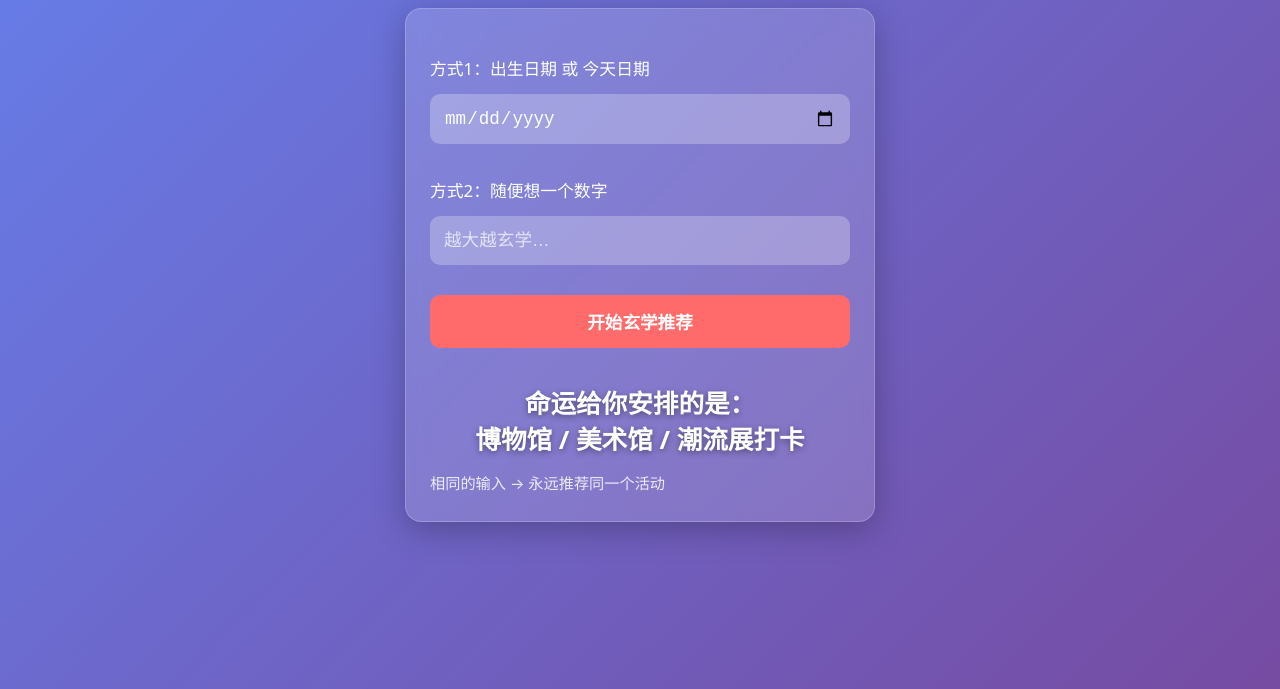
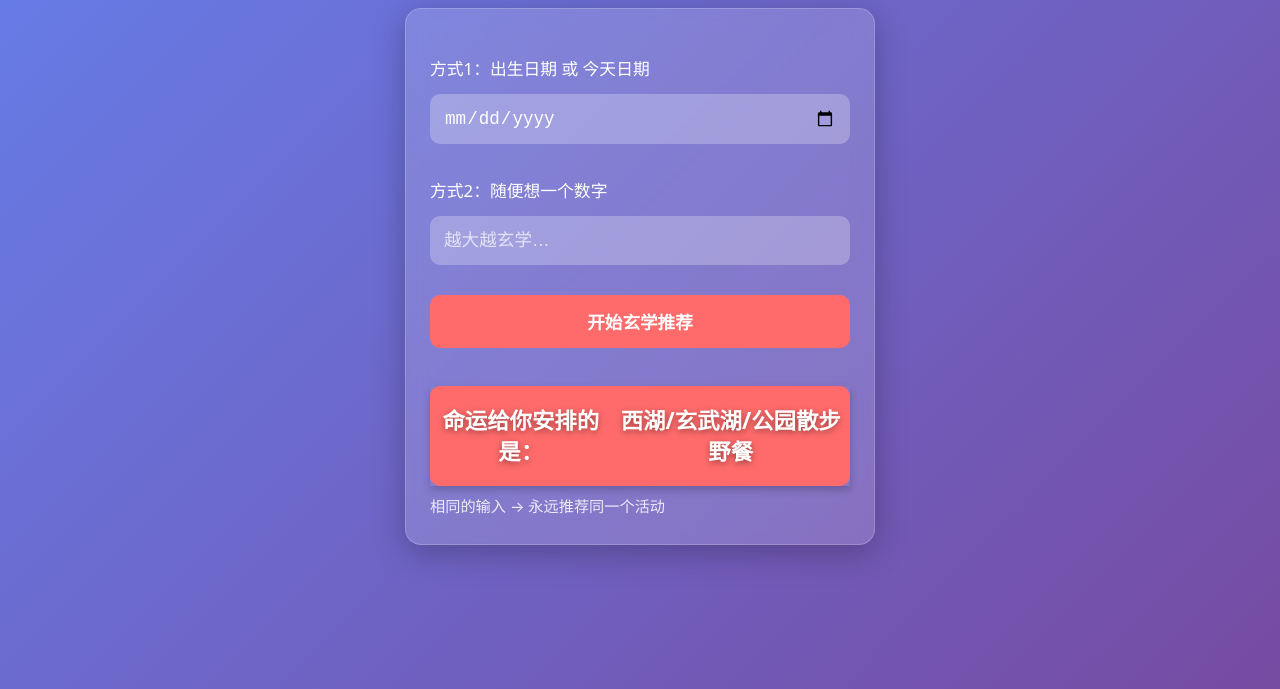
Before and after one commit to ligobasara/randomfun, a plain HTML site: page index.html in a window 1280 px wide. Shown: the part 111-800 px from the top of the page. Drawn offline with Linux system fonts and the light colour scheme.

Commit message:
Enhance activity recommendation with loading and flip effect
Add loading animation and flip card effect for activity recommendation.

```diff
--- a/index.html
+++ b/index.html
@@ -73,11 +73,66 @@
       min-height: 3em;
       line-height: 1.4;
       text-shadow: 0 2px 6px rgba(0,0,0,0.4);
+      perspective: 1000px; /* 为了翻牌效果 */
     }
     .tip {
       font-size: 0.95rem;
       opacity: 0.85;
       margin-top: 8px;
+    }
+    /* Loading 动画（旋转小圈） */
+    #loading {
+      display: none;
+      margin: 32px auto;
+      width: 50px;
+      height: 50px;
+      border: 6px solid rgba(255,255,255,0.3);
+      border-top: 6px solid white;
+      border-radius: 50%;
+      animation: spin 1s linear infinite;
+    }
+    @keyframes spin {
+      0% { transform: rotate(0deg); }
+      100% { transform: rotate(360deg); }
+    }
+    /* 抽卡翻牌效果 */
+    .flip-card {
+      background-color: transparent;
+      width: 100%;
+      height: 100px; /* 可以调整高度 */
+      perspective: 1000px;
+    }
+    .flip-card-inner {
+      position: relative;
+      width: 100%;
+      height: 100%;
+      text-align: center;
+      transition: transform 0.6s;
+      transform-style: preserve-3d;
+      box-shadow: 0 4px 8px rgba(0,0,0,0.2);
+    }
+    .flip-card.flipped .flip-card-inner {
+      transform: rotateY(180deg);
+    }
+    .flip-card-front, .flip-card-back {
+      position: absolute;
+      width: 100%;
+      height: 100%;
+      backface-visibility: hidden;
+      border-radius: 10px;
+      display: flex;
+      align-items: center;
+      justify-content: center;
+      font-size: 1.4rem;
+    }
+    .flip-card-front {
+      background: rgba(255,255,255,0.2);
+      color: white;
+    }
+    .flip-card-back {
+      background: #ff6b6b;
+      color: white;
+      transform: rotateY(180deg);
     }
   </style>
 </head>
@@ -94,48 +149,115 @@
 
     <button onclick="recommend()">开始玄学推荐</button>
 
+    <div id="loading"></div>
     <div id="result"></div>
     <div class="tip">相同的输入 → 永远推荐同一个活动</div>
   </div>
 
   <script>
     const activities = [
-      "看IMAX电影 / 杜比影院爽片",
-      "吃火锅 / 川菜 / 粤式早茶大餐",
-      "KTV点到凌晨三点",
-      "商场血拼 / 太古里 / IFS / 万象城",
-      "咖啡馆 / 猫咖 / 书店文艺下午茶",
-      "博物馆 / 美术馆 / 潮流展打卡",
-      "剧本杀 / 狼人杀 / 桌游吧",
-      "密室逃脱 / VR体验馆",
-      "清吧小酌 / 屋顶酒吧",
-      "夜市撸串 / 小吃街扫荡",
-      "足疗 / SPA / 按摩彻底放空",
-      "Livehouse / 脱口秀 / 草莓音乐节",
-      "保龄球 / 飞镖 / 轰趴",
-      "室内攀岩 / 蹦床乐园",
-      "海洋馆 / 动物园遛弯",
-      "共享单车 / 夜骑城市夜景",
-      "陶艺 / 烘焙 / DIY手工课",
-      "主题酒店 / 轰趴馆",
-      "话剧 / 音乐剧 / 沉浸式演出",
-      "室内泳池 / 温泉泡汤"
+      "看IMAX/杜比影院大片",
+      "吃火锅/川菜/粤菜大餐",
+      "KTV通宵唱歌",
+      "商场血拼购物",
+      "咖啡馆/猫咖文艺下午茶",
+      "博物馆/美术馆打卡",
+      "剧本杀/狼人杀/桌游吧",
+      "密室逃脱/VR体验",
+      "清吧/屋顶酒吧小酌",
+      "夜市撸串/小吃街扫荡",
+      "足疗/SPA/按摩放松",
+      "Livehouse/脱口秀/音乐节",
+      "保龄球/台球/飞镖",
+      "室内攀岩/蹦床乐园",
+      "海洋馆/动物园遛弯",
+      "共享单车城市夜骑",
+      "陶艺/烘焙/DIY手工课",
+      "主题酒店/轰趴聚会",
+      "话剧/音乐剧/沉浸式演出",
+      "室内泳池/温泉泡汤",
+      "故宫/长城/历史古迹游",
+      "迪士尼/欢乐谷/主题乐园",
+      "外滩/广州塔/城市夜景",
+      "西湖/玄武湖/公园散步野餐",
+      "爬山/徒步/户外轻运动",
+      "电影院看新片+爆米花",
+      "唱见/电音派对",
+      "轰趴游戏房开黑",
+      "网红餐厅/打卡拍照",
+      "书店/独立书店看书",
+      "瑜伽/健身/普拉提课",
+      "桌游店通宵对战",
+      "VR/电竞馆打游戏",
+      "密室主题馆逃生",
+      "酒吧街蹦迪",
+      "街头美食探店",
+      "美容/美甲/拍照馆",
+      "喜剧脱口秀现场",
+      "演唱会/音乐会",
+      "保龄球馆家庭局",
+      "飞盘/羽毛球/运动约伴",
+      "动物救助站/撸猫狗",
+      "城市观光巴士游",
+      "手工市集逛摊",
+      "陶吧/彩绘/手作体验",
+      "轰趴馆/私人影院",
+      "沉浸式剧场/剧本体验",
+      "温泉酒店/一日游",
+      "古镇/古街慢生活",
+      "博物馆夜场/特展",
+      "咖啡拉花DIY课",
+      "甜品店/蛋糕烘焙",
+      "夜跑/夜骑/城市灯光秀",
+      "密室实景+恐怖主题",
+      "桌游新手教学局",
+      "K歌包厢轰趴",
+      "商场电影+吃饭一条龙",
+      "艺术展/潮流展巡展",
+      "城市露营/天台露营",
+      "民宿/特色酒店住一晚",
+      "街头篮球/滑板公园",
+      "卡丁车/赛车体验",
+      "射箭/真人CS",
+      "陶艺拉坯体验",
+      "香薰/精油SPA",
+      "宠物咖啡馆/狗狗游泳",
+      "城市漫步拍照打卡",
+      "夜宵摊/烧烤局",
+      "独立电影院看文艺片",
+      "Live演出/爵士吧",
+      "城市天台酒吧",
+      "手工皮具/饰品DIY",
+      "VR密室/恐怖逃生",
+      "桌游主题餐厅吃饭玩",
+      "城市灯光节/烟火秀",
+      "温泉足浴+小吃",
+      "博物馆+咖啡馆联动",
+      "古风汉服体验拍照",
+      "城市骑行+夜景",
+      "轰趴+狼人杀通宵",
+      "甜品+桌游组合局",
+      "城市极限运动体验"
     ];
 
     function simpleSeededRandom(seed) {
-      // 极简线性同余生成器（LCG），保证相同seed相同序列
       let x = Math.sin(seed) * 10000;
       return x - Math.floor(x);
     }
 
     function recommend() {
+      // 先显示 loading 动画
+      document.getElementById("loading").style.display = "block";
+      document.getElementById("result").innerHTML = "";
+
+      // 等 1 秒后执行推荐（模拟 loading 时间，你可以改成 2 秒或更多）
+      setTimeout(function() {
         let seed = 0;
 
         const dateVal = document.getElementById("dateInput").value;
         const numVal  = document.getElementById("numInput").value.trim();
 
         if (dateVal) {
-        // yyyy-mm-dd → 转成数字种子
           const d = new Date(dateVal);
           seed = d.getFullYear() + d.getMonth() + 1 + d.getDate();
         } else if (numVal && !isNaN(numVal)) {
@@ -149,9 +271,26 @@
         // 用种子产生伪随机数 → 选活动
         const r = simpleSeededRandom(seed);
         const index = Math.floor(r * activities.length);
+        const activity = activities[index];
 
-      document.getElementById("result").innerHTML =
-        `命运给你安排的是：<br><strong>${activities[index]}</strong>`;
+        // 隐藏 loading
+        document.getElementById("loading").style.display = "none";
+
+        // 显示翻牌效果
+        document.getElementById("result").innerHTML = `
+          <div class="flip-card">
+            <div class="flip-card-inner">
+              <div class="flip-card-front">抽卡中...</div>
+              <div class="flip-card-back">命运给你安排的是：<br><strong>${activity}</strong></div>
+            </div>
+          </div>
+        `;
+
+        // 0.5 秒后触发翻转（让它有动画感）
+        setTimeout(function() {
+          document.querySelector('.flip-card').classList.add('flipped');
+        }, 500);
+      }, 1000); // 1000 是 1 秒
     }
 
     // 页面加载时默认推荐今天的
@@ -159,5 +298,4 @@
   </script>
 
 </body>
-
 </html>
```
Lines whose indentation alone changed are shown as unchanged.
